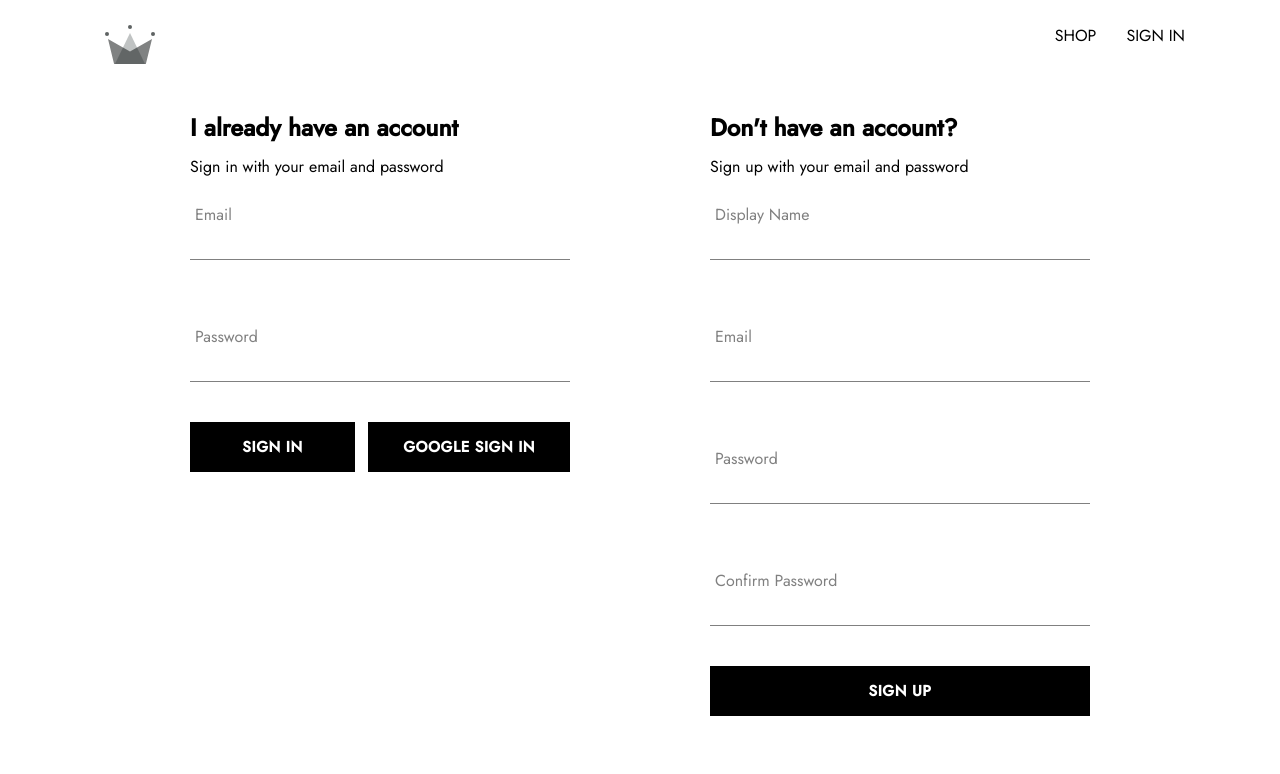
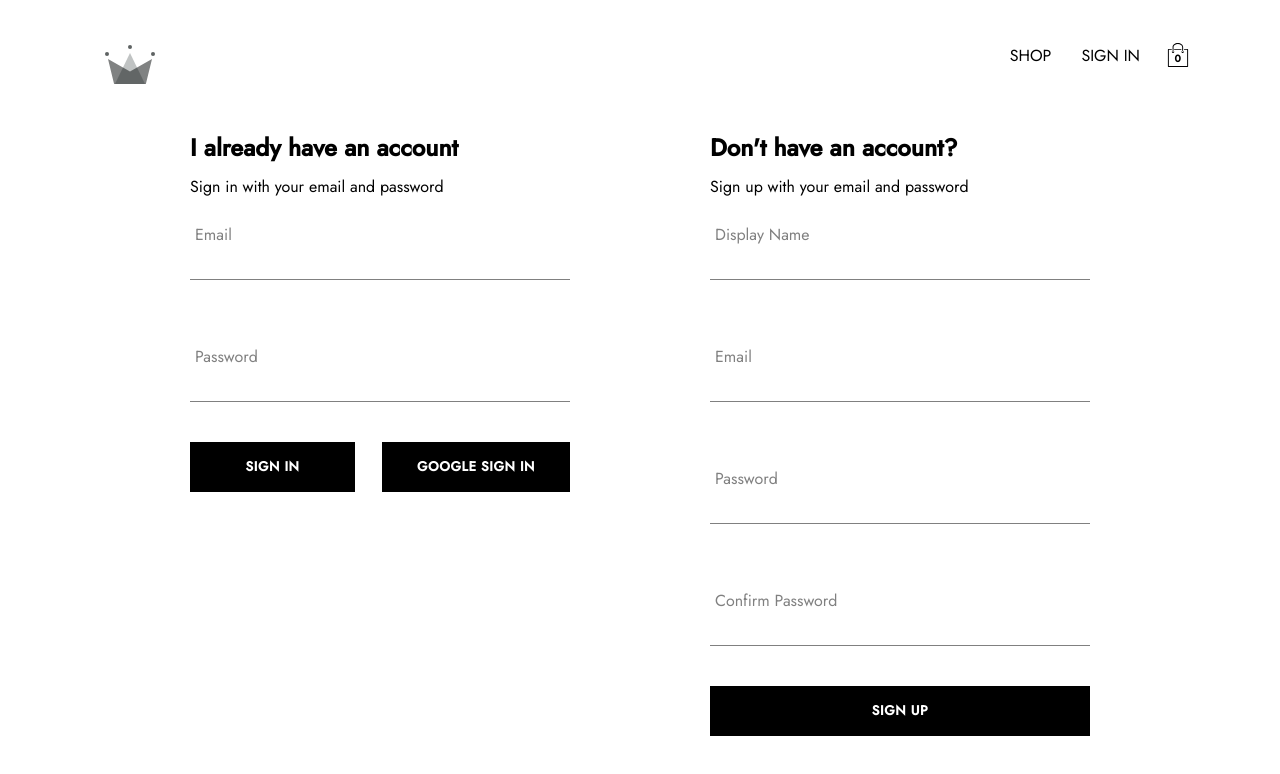
Before and after one commit to tomatguitar/capstone_storefront, a React (Create React App) app: page /auth in a window 1280 px wide. Shown: the top 774 px of the page. Built offline with nearby package versions, Linux system fonts and the light colour scheme; no server answers.

Commit message:
Added cart icon and cart dropdown

```diff
--- a/src/components/Button/Button.module.scss
+++ b/src/components/Button/Button.module.scss
@@ -5,7 +5,6 @@
   letter-spacing: 0.5px;
   line-height: 50px;
   padding: 0 35px 0 35px;
-  font-size: 15px;
   background-color: black;
   color: white;
   text-transform: uppercase;
--- /dev/null
+++ b/src/components/CartDropdown/CartDropdown.jsx
@@ -0,0 +1,14 @@
+import React from 'react';
+
+import Button from '../Button/Button';
+
+import classes from './CartDropdown.module.scss';
+
+const CartDropdown = () => (
+  <div className={classes.cartDropdownContainer}>
+    <div className={classes.CartItems} />
+    <Button>GO TO CHECKOUT</Button>
+  </div>
+);
+
+export default CartDropdown;
--- /dev/null
+++ b/src/components/CartDropdown/CartDropdown.module.scss
@@ -0,0 +1,24 @@
+.cartDropdownContainer {
+  position: absolute;
+  width: 240px;
+  height: 340px;
+  display: flex;
+  flex-direction: column;
+  padding: 20px;
+  border: 1px solid black;
+  background-color: white;
+  top: 50px;
+  right: 0;
+  z-index: 5;
+
+  .cartItems {
+    height: 240px;
+    display: flex;
+    flex-direction: column;
+    overflow: scroll;
+  }
+
+  button {
+    margin-top: auto;
+  }
+}
--- /dev/null
+++ b/src/components/CartIcon/CartIcon.jsx
@@ -0,0 +1,24 @@
+import { useContext } from 'react';
+import { CartContext } from '../../contexts/cartContext';
+import { ReactComponent as ShoppingIcon } from '../../assets/shopping-bag.svg';
+import classes from './CartIcon.module.scss';
+
+const CartIcon = () => {
+  const { isCartOpen, setIsCartOpen } = useContext(CartContext);
+
+  const toggleIsCartOpen = () => setIsCartOpen(!isCartOpen);
+
+  return (
+    <div
+      role="link"
+      tabIndex={0}
+      className={classes.cartIconContainer}
+      onClick={toggleIsCartOpen}
+      onKeyDown={() => {}}>
+      <ShoppingIcon className={classes.shoppingIcon} />
+      <span className={classes.itemCount}>0</span>
+    </div>
+  );
+};
+
+export default CartIcon;
--- /dev/null
+++ b/src/components/CartIcon/CartIcon.module.scss
@@ -0,0 +1,21 @@
+.cartIconContainer {
+  width: 45px;
+  height: 45px;
+  position: relative;
+  display: flex;
+  align-items: center;
+  justify-content: center;
+  cursor: pointer;
+
+  .shoppingIcon {
+    width: 24px;
+    height: 24px;
+  }
+
+  .itemCount {
+    position: absolute;
+    font-size: 10px;
+    font-weight: bold;
+    bottom: 12px;
+  }
+}
--- /dev/null
+++ b/src/contexts/cartContext.jsx
@@ -0,0 +1,20 @@
+import { createContext, useCallback, useState, useEffect } from 'react';
+import PropTypes from 'prop-types';
+
+export const CartContext = createContext({
+  isCartOpen: false,
+  setIsCartOpen: () => {}
+});
+
+export const CartProvider = ({ children }) => {
+  const [isCartOpen, setIsCartOpen] = useState(false);
+  const value = useCallback({ isCartOpen, setIsCartOpen });
+
+  useEffect(() => {}, []);
+
+  return <CartContext.Provider value={value}>{children}</CartContext.Provider>;
+};
+
+CartProvider.propTypes = {
+  children: PropTypes.node.isRequired
+};
--- a/src/contexts/productsContext.jsx
+++ b/src/contexts/productsContext.jsx
@@ -1,4 +1,4 @@
-import { createContext, useCallback, useState, useEffect } from 'react';
+import { createContext, useCallback, useState } from 'react';
 import PropTypes from 'prop-types';
 
 import PRODUCTS from '../shopData.json';
@@ -12,8 +12,6 @@
   const [shopProducts, setShopProducts] = useState(PRODUCTS);
   const value = useCallback({ shopProducts, setShopProducts });
 
-  useEffect(() => {}, []);
-
   return <ProductsContext.Provider value={value}>{children}</ProductsContext.Provider>;
 };
 
--- a/src/index.jsx
+++ b/src/index.jsx
@@ -5,6 +5,7 @@
 import App from './App';
 import { UserProvider } from './contexts/userContext';
 import { ProductsProvider } from './contexts/productsContext';
+import { CartProvider } from './contexts/cartContext';
 import reportWebVitals from './reportWebVitals';
 
 ReactDOM.render(
@@ -12,7 +13,9 @@
     <BrowserRouter>
       <UserProvider>
         <ProductsProvider>
-          <App />
+          <CartProvider>
+            <App />
+          </CartProvider>
         </ProductsProvider>
       </UserProvider>
     </BrowserRouter>
--- a/src/index.scss
+++ b/src/index.scss
@@ -1,6 +1,7 @@
 body {
-  max-width: 1120px;
+  max-width: 1200px;
   margin: 0 auto;
+  padding: 20px 40px;
   font-family: 'Jost', sans-serif;
   -webkit-font-smoothing: antialiased;
   -moz-osx-font-smoothing: grayscale;
--- a/src/routes/Navigation/Navigation.jsx
+++ b/src/routes/Navigation/Navigation.jsx
@@ -1,12 +1,16 @@
 import { Link, Outlet } from 'react-router-dom';
 import { useContext } from 'react';
 import { UserContext } from '../../contexts/userContext';
+import { CartContext } from '../../contexts/cartContext';
 import { signOutUser } from '../../utils/firebase/firebase';
 import { ReactComponent as Logo } from '../../assets/crown.svg';
+import CartIcon from '../../components/CartIcon/CartIcon';
+import CartDropdown from '../../components/CartDropdown/CartDropdown';
 import classes from './Navigation.module.scss';
 
 const Navigation = () => {
   const { currentUser } = useContext(UserContext);
+  const { isCartOpen } = useContext(CartContext);
 
   return (
     <>
@@ -32,7 +36,9 @@
               SIGN IN
             </Link>
           )}
+          <CartIcon />
         </nav>
+        {isCartOpen && <CartDropdown />}
       </header>
       <Outlet />
     </>
--- a/src/routes/Navigation/Navigation.module.scss
+++ b/src/routes/Navigation/Navigation.module.scss
@@ -1,4 +1,5 @@
 .navigation {
+  position: relative;
   height: 70px;
   width: 100%;
   display: flex;
```
Also changed, not shown: src/assets/shopping-bag.svg (added).
